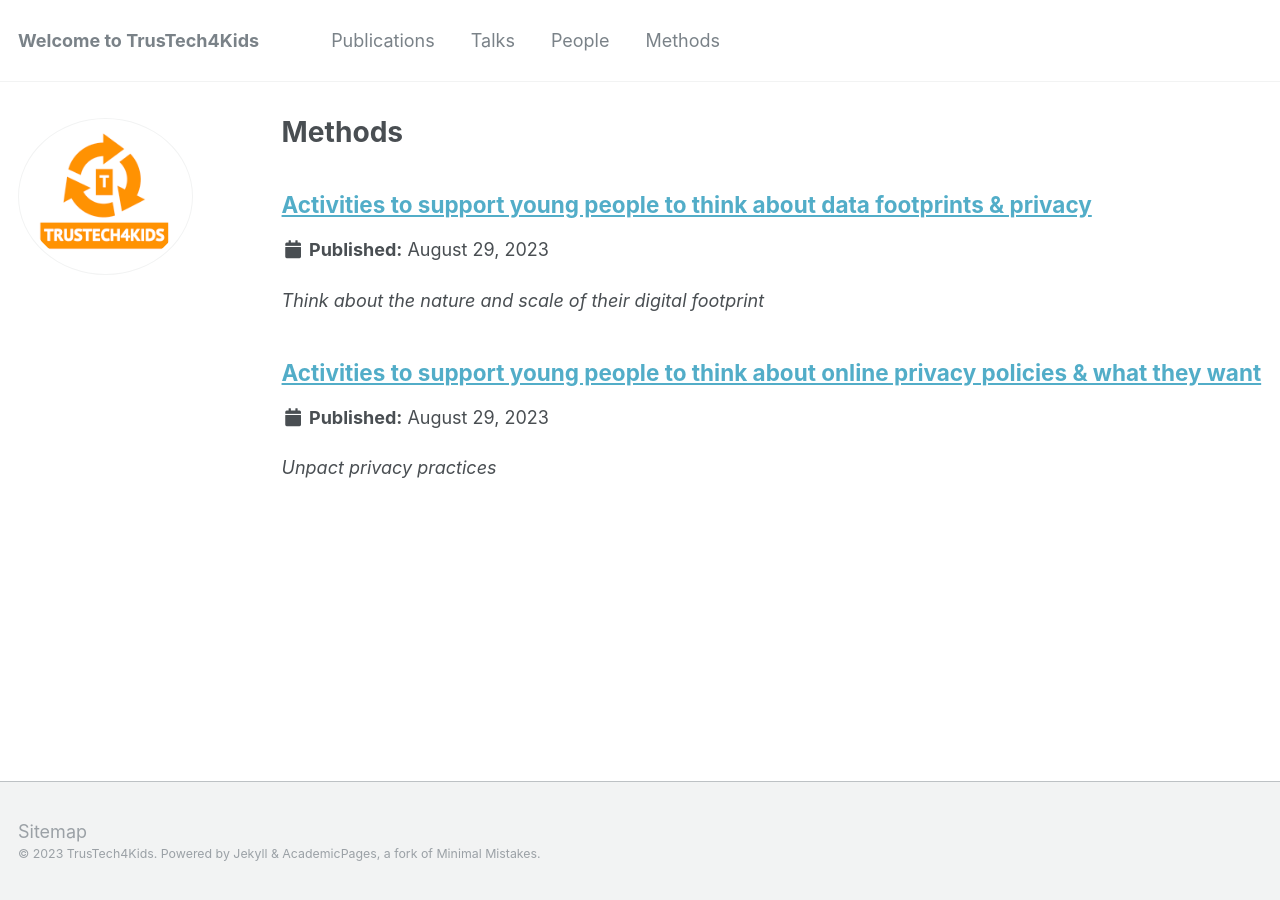
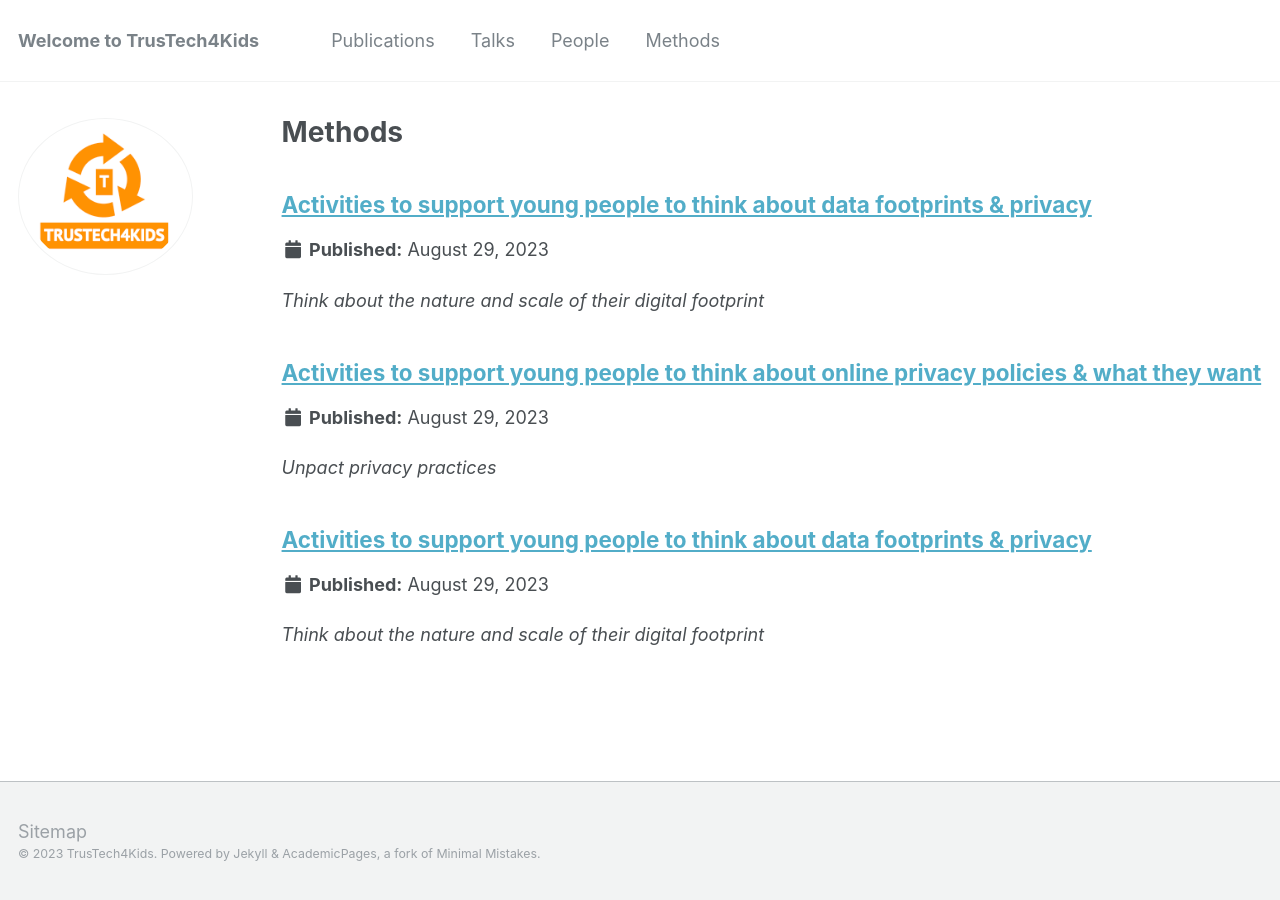
Before and after one commit to trustech4kids/trustech4kids.github.io, a Jekyll site: the page built from _pages/portfolio.html, in a window 1280 px wide. Built offline with Jekyll 4.4.1, drawn with Linux system fonts in a browser that asks for light colours.

Commit message:
Update portfolio-3.md

```diff
--- a/_portfolio/portfolio-3.md
+++ b/_portfolio/portfolio-3.md
@@ -1,7 +1,6 @@
-
 ---
-title: ""
-excerpt: ""
-permalink: /portfolio/policy
+title: "Activities to support young people to think about data footprints & privacy"
+excerpt: "Think about the nature and scale of their digital footprint"
+permalink: /portfolio/privacy
 collection: portfolio
 ---
```
